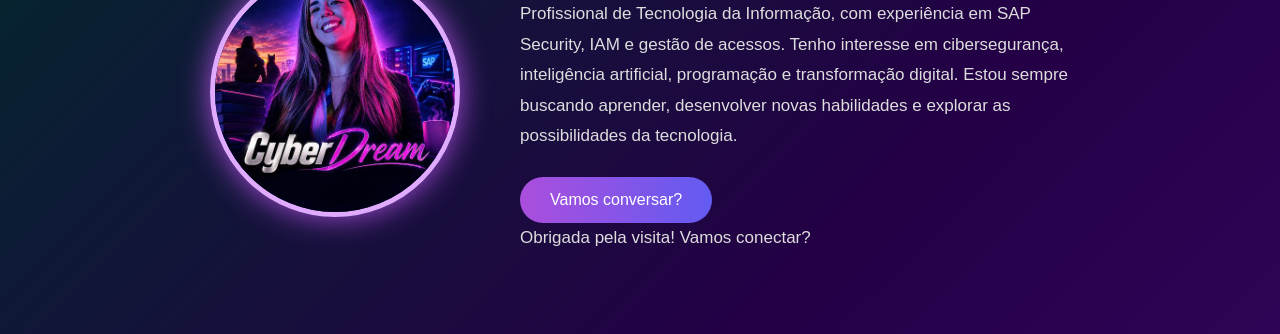
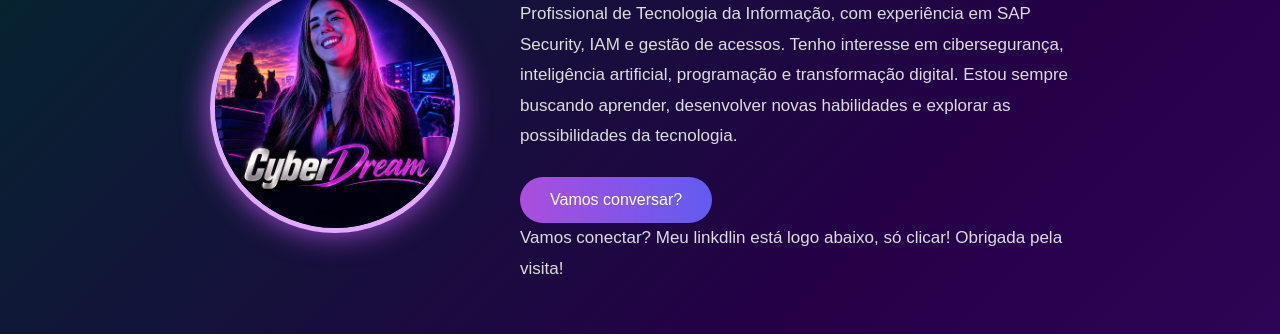
Before and after one commit to Morgana28/webmypage, a plain HTML site: page index.html in a window 1280 px wide. Both pictures are taken after a click on the button "Vamos conversar?". Shown: the part 217-551 px from the top of the page. Drawn offline with Linux system fonts and the light colour scheme.

Commit message:
Update index.html

```diff
--- a/index.html
+++ b/index.html
@@ -228,7 +228,7 @@
 <script>
     function mostrarMensagem() {
         document.getElementById("mensagem").innerHTML =
-            "Obrigada pela visita! Vamos conectar?";
+            "Vamos conectar? Meu linkdlin está logo abaixo, só clicar! Obrigada pela visita! ";
     }
 </script>
 
```
